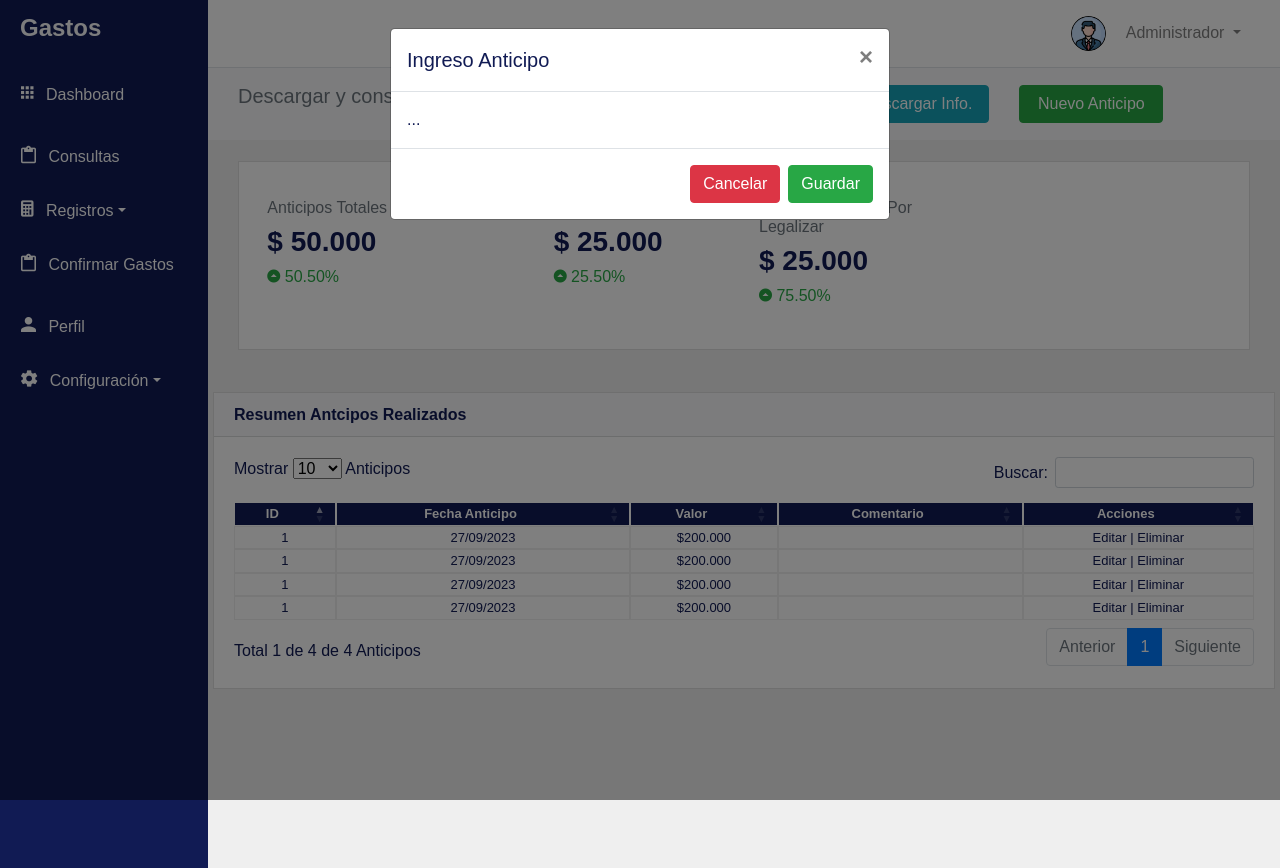
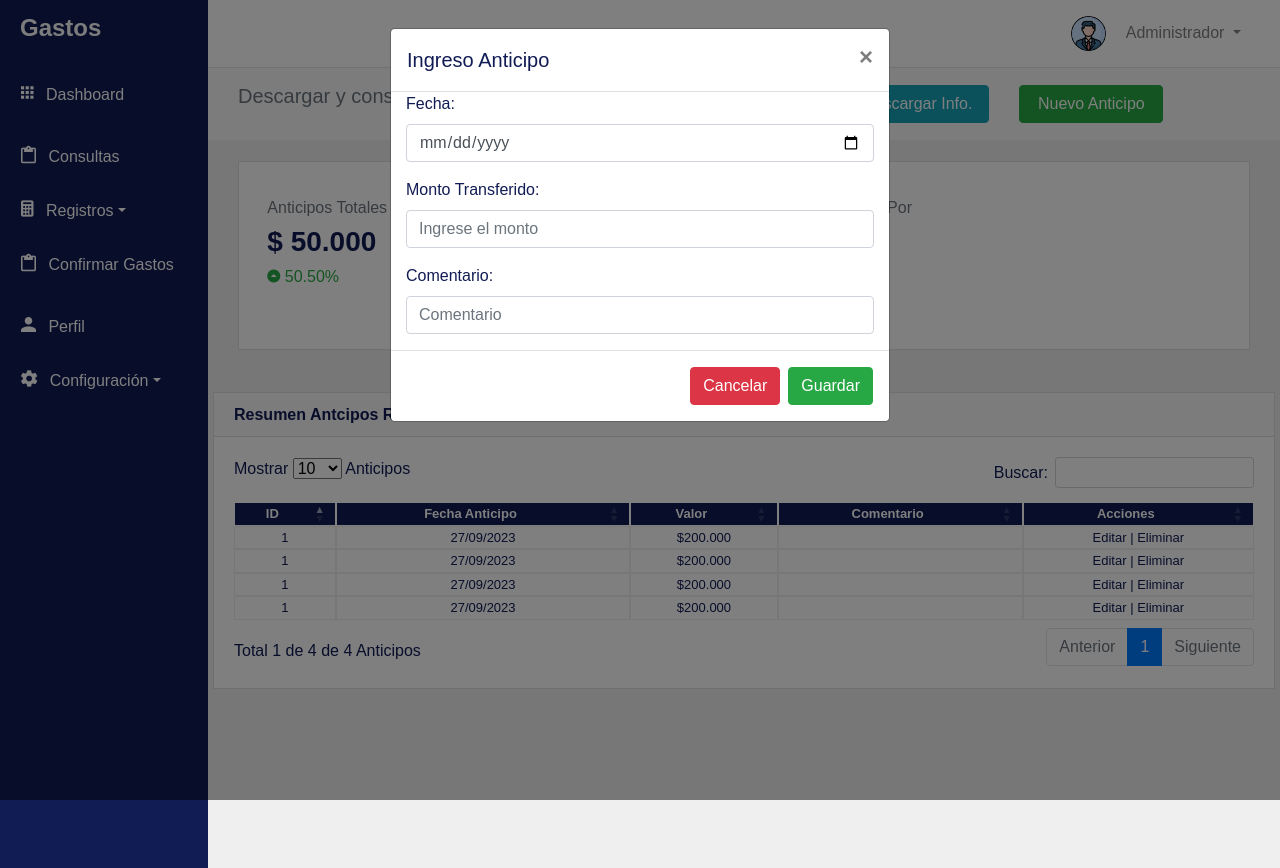
Before and after one commit to edinpaco/gastos, an Angular app: page /anticipos in a window 1280 px wide. Both pictures are taken after a click on the button "Nuevo Anticipo". Built offline with nearby package versions, Linux system fonts and the light colour scheme; a web font is replaced by a local one; what angular-datatables would draw is missing.

Commit message:
actualizacion modulo anticipos

```diff
--- a/src/app/modulos/anticipos/anticipos.component.html
+++ b/src/app/modulos/anticipos/anticipos.component.html
@@ -116,13 +116,28 @@
             <span aria-hidden="true">&times;</span>
           </button>
         </div>
-        <div class="modal-body">
-          ...
-        </div>
-        <div class="modal-footer">
-          <button type="button" class="btn btn-danger" data-dismiss="modal">Cancelar</button>
-          <button type="button" class="btn btn-success">Guardar</button>
+
+          <div class="container">
+
+            <div class="form-group">
+              <label for="monto" class="font-medium">Fecha:</label>
+              <input type="date" class="form-control rounded" id="date">
+            </div>
+
+            <div class="form-group">
+              <label for="monto" class="font-medium">Monto Transferido:</label>
+              <input type="number" min="1" class="form-control rounded" id="monto" placeholder="Ingrese el monto">
+            </div>
+
+            <div class="form-group">
+              <label for="cuenta" class="font-medium">Comentario:</label>
+              <input type="text" class="form-control rounded" id="cuenta" placeholder="Comentario">
+            </div>
+          </div>
+          <div class="modal-footer">
+            <button type="button" class="btn btn-danger" data-dismiss="modal">Cancelar</button>
+            <button type="button" class="btn btn-success">Guardar</button>
+          </div>
         </div>
       </div>
     </div>
-  </div>
```
